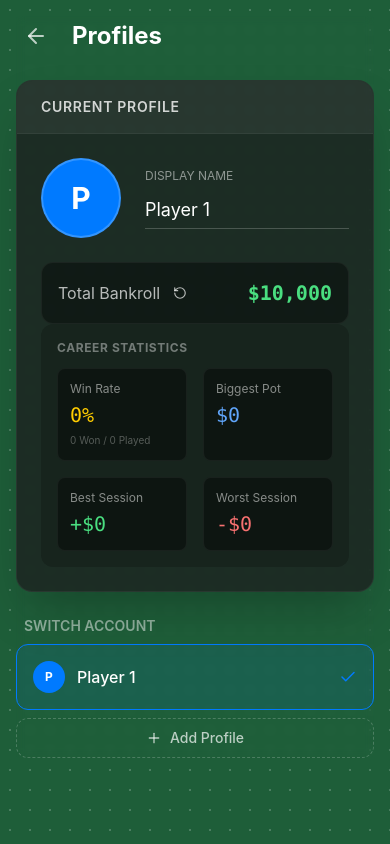
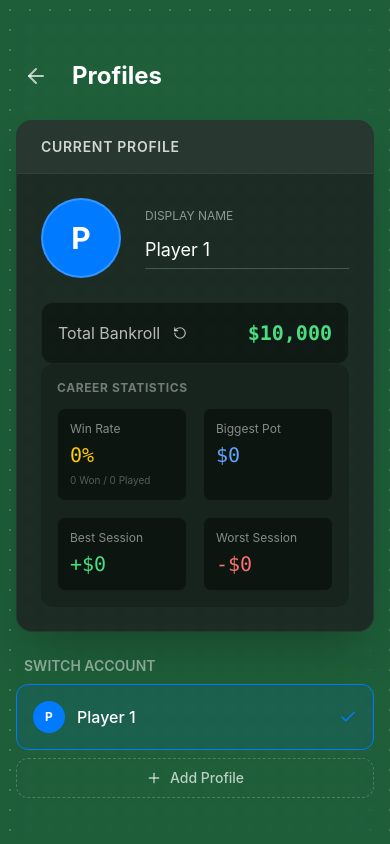
Before and after one commit to AlexsdeG/PocketPoker, a React (Vite) app: page / in a window 390 px wide. Both pictures are taken after a click on the button 329 px from the left and 411 px from the top of the page. Built offline with nearby package versions, Linux system fonts and the light colour scheme.

Commit message:
mobile responsice profile fix

```diff
--- a/components/menu/ProfileManager.tsx
+++ b/components/menu/ProfileManager.tsx
@@ -74,7 +74,7 @@ export const ProfileManager: React.FC = () => {
       <div className="absolute inset-0 opacity-20 pointer-events-none"
            style={{ backgroundImage: 'radial-gradient(circle, #fff 1px, transparent 1px)', backgroundSize: '20px 20px' }}></div>
 
-      <div className="max-w-md w-full mx-auto space-y-6 backdrop-blur-sm z-10">
+      <div className="max-w-md w-full mx-auto space-y-6 backdrop-blur-sm z-10 py-10">
 
         <div className="flex items-center space-x-4">
           <Button variant="ghost" size="icon" onClick={() => setView('MENU')}>
```
